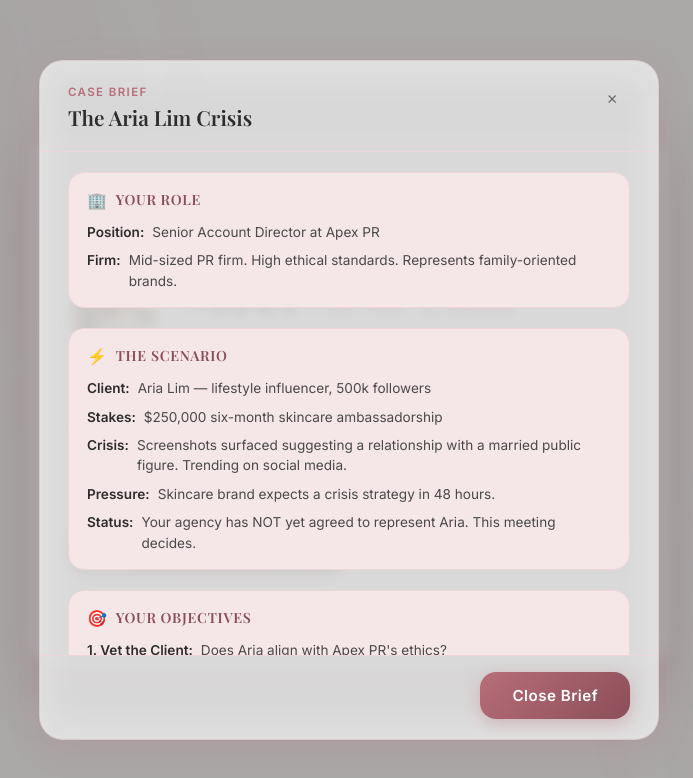
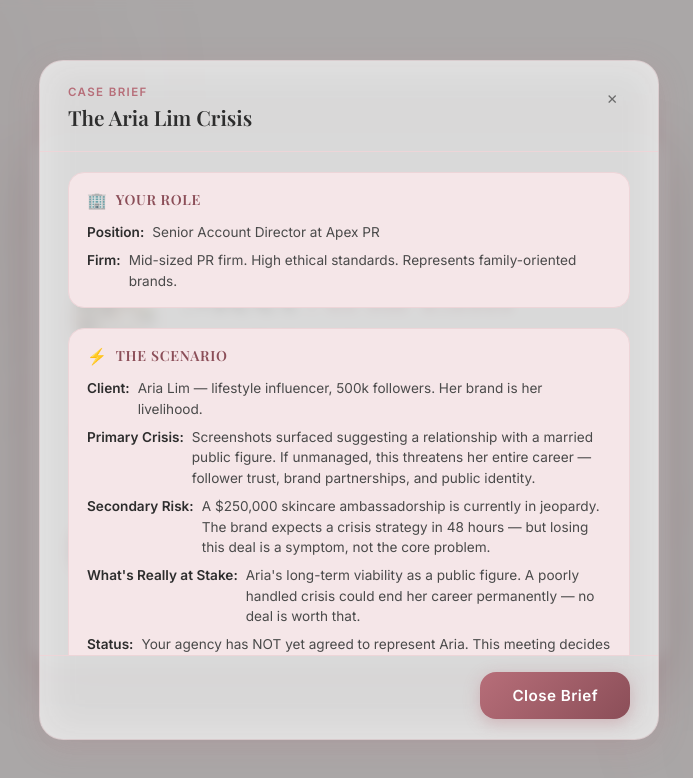
Before and after one commit to happyweijie/ApexPR-Crisis-Negotiation, a React (Vite) app in the folder frontend/: page / in a window 1280 px wide. Both pictures are taken after a click on the button "📋 Read Case Brief". Shown: the top 778 px of the page, without its empty margins (291-984 px from the left). Built offline with nearby package versions, Linux system fonts and the light colour scheme; no server answers; a web font is replaced by a local one.

Commit message:
Edit case brief with more context

```diff
--- a/frontend/src/components/CaseBriefModal.jsx
+++ b/frontend/src/components/CaseBriefModal.jsx
@@ -13,22 +13,24 @@ const BRIEF_SECTIONS = [
     icon: '⚡',
     title: 'The Scenario',
     content: [
-      { label: 'Client', value: 'Aria Lim — lifestyle influencer, 500k followers' },
-      { label: 'Stakes', value: '$250,000 six-month skincare ambassadorship' },
-      { label: 'Crisis', value: 'Screenshots surfaced suggesting a relationship with a married public figure. Trending on social media.' },
-      { label: 'Pressure', value: 'Skincare brand expects a crisis strategy in 48 hours.' },
-      { label: 'Status', value: 'Your agency has NOT yet agreed to represent Aria. This meeting decides.' },
+      { label: 'Client', value: 'Aria Lim — lifestyle influencer, 500k followers. Her brand is her livelihood.' },
+      { label: 'Primary Crisis', value: 'Screenshots surfaced suggesting a relationship with a married public figure. If unmanaged, this threatens her entire career — follower trust, brand partnerships, and public identity.' },
+      { label: 'Secondary Risk', value: 'A $250,000 skincare ambassadorship is currently in jeopardy. The brand expects a crisis strategy in 48 hours — but losing this deal is a symptom, not the core problem.' },
+      { label: 'What\'s Really at Stake', value: 'Aria\'s long-term viability as a public figure. A poorly handled crisis could end her career permanently — no deal is worth that.' },
+      { label: 'Status', value: 'Your agency has NOT yet agreed to represent Aria. This meeting decides whether and how you help.' },
     ],
   },
   {
     icon: '🎯',
     title: 'Your Objectives',
     content: [
-      { label: '1. Vet the Client', value: "Does Aria align with Apex PR's ethics?" },
-      { label: '2. Negotiate Terms', value: 'Define fees and conditions for representation.' },
-      { label: '3. Fact-Find', value: 'Clarify the timeline and identify escalation risks.' },
-      { label: '4. Safeguards', value: 'Negotiate disclosure, media control, and legal compliance protocols.' },
-      { label: '5. Governance', value: 'Agree on veto power and approval workflow for messaging.' },
+      { label: '🥇 Primary Goal', value: "Save Aria's career. Protect her reputation, rebuild public trust, and preserve her long-term livelihood as a public figure." },
+      { label: '🥈 Secondary Goal', value: 'Where possible, secure or salvage the $250,000 skincare ambassadorship — but only if it does not compromise the primary goal.' },
+      { label: '1. Vet the Client', value: "Assess whether Aria is truthful and whether her values align with Apex PR's ethics." },
+      { label: '2. Fact-Find', value: 'Understand the full picture: Are the screenshots real? Is there more damaging content? What is Aria\'s actual exposure?' },
+      { label: '3. Negotiate Representation Terms', value: 'Define fees, scope of work, and conditions under which Apex PR will take on this high-risk case.' },
+      { label: '4. Establish Safeguards', value: 'Negotiate disclosure requirements, media control protocols, and legal compliance to protect both Aria and the agency.' },
+      { label: '5. Agree on Governance', value: 'Secure veto power and approval workflow for all public-facing messaging to ensure Apex PR can steer the narrative.' },
     ],
   },
   {
@@ -54,19 +56,21 @@ const BRIEF_SECTIONS = [
     icon: '📝',
     title: 'Negotiation Scope',
     content: [
-      { label: 'Fees', value: 'Base retainers or performance incentives.' },
-      { label: 'Disclosure', value: 'Level and timing of information sharing.' },
-      { label: 'Strategy', value: 'Denial, holding statement, or phased response.' },
-      { label: 'Control', value: 'Approval process for all public-facing messaging.' },
+      { label: 'Career Strategy (Primary)', value: 'What is the long-term plan to restore Aria\'s public image and career viability? This must be established before anything else.' },
+      { label: 'Skincare Deal (Secondary)', value: 'Determine whether the ambassadorship can be salvaged as part of the career recovery plan, or whether pursuing it would backfire.' },
+      { label: 'Fees', value: 'Base retainers or performance incentives, reflecting the scope and risk of full career management.' },
+      { label: 'Disclosure', value: 'Level and timing of information sharing — Aria must be fully transparent for career-level crisis management to succeed.' },
+      { label: 'Control', value: 'Approval process for all public-facing messaging, including social media, interviews, and brand communications.' },
     ],
   },
   {
     icon: '💼',
     title: 'Financial Benchmarks',
     content: [
-      { label: 'Market Standard', value: 'Professional crisis management for an influencer of Aria\'s tier typically starts at a $15,000 retainer.' },
-      { label: 'Agency Goal', value: 'Apex PR aims for a \'Win-Win\' structure. You have the authority to trade a lower base fee for a higher Performance Bonus — e.g., tied to saving the $250k skincare contract.' },
-      { label: 'Floor', value: 'Your agency rarely takes on high-risk cases for less than $12,000 upfront without significant performance-linked upside.' },
+      { label: 'Market Standard', value: 'Full-scope career crisis management for an influencer of Aria\'s tier typically starts at a $15,000 retainer — higher than a standard deal because you are managing her entire public identity.' },
+      { label: 'Agency Goal', value: 'Apex PR aims for a \'Win-Win\' structure. You have authority to trade a lower base fee for a higher performance bonus — ideally tied to measurable career outcomes (e.g., follower recovery, positive sentiment index, secured future partnerships).' },
+      { label: 'Skincare Bonus', value: 'Saving the $250k skincare deal can be included as a secondary performance milestone. However, do NOT make it the primary metric — career longevity has higher long-term value.' },
+      { label: 'Floor', value: 'Your agency rarely takes on high-risk career cases for less than $12,000 upfront without significant performance-linked upside.' },
     ],
   },
   {
@@ -113,7 +117,8 @@ export default function CaseBriefModal({ open, onClose }) {
           ))}
 
           <div className="brief-goal-box">
-            <strong>Your Goal:</strong> Reach an agreement on the terms of representation and establish a safe framework for the agency to operate within.
+            <strong>Primary Goal:</strong> Save Aria Lim's career and long-term livelihood as a public figure — by managing the reputational crisis, restoring public trust, and giving her a viable path forward.<br /><br />
+            <strong>Secondary Goal:</strong> Where feasible, salvage the $250,000 skincare ambassadorship as part of that recovery — but only if it genuinely supports Aria's career, not at the expense of it.
           </div>
         </div>
 
```
